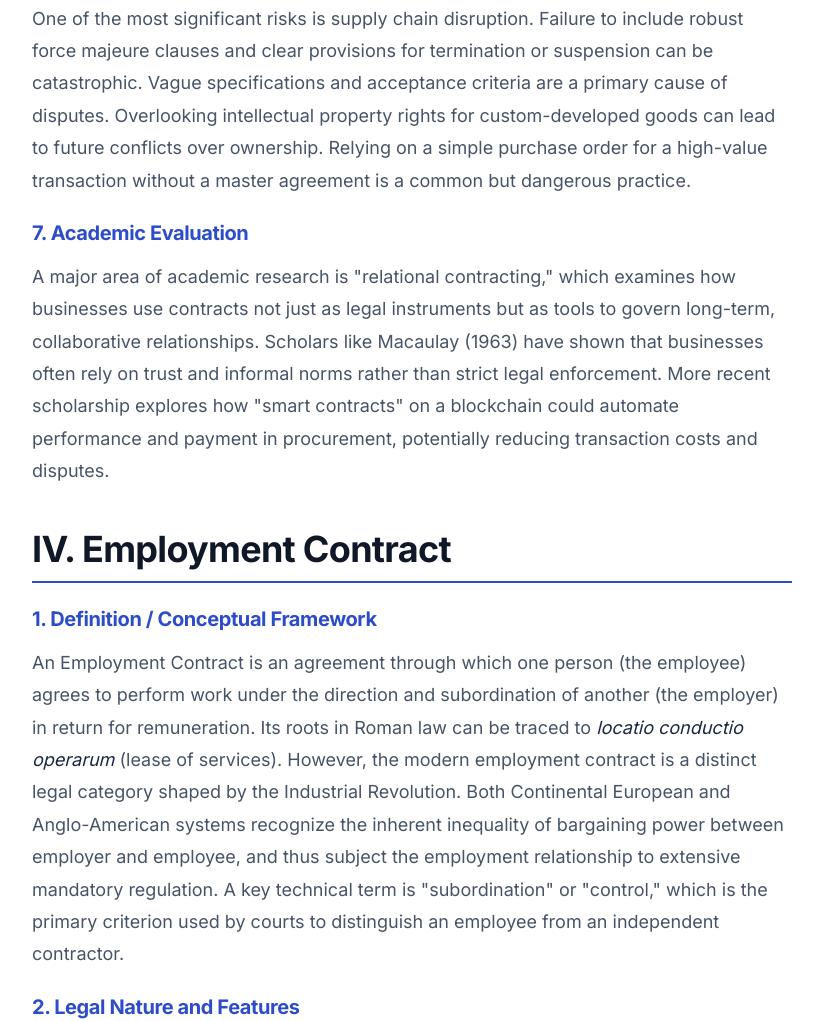
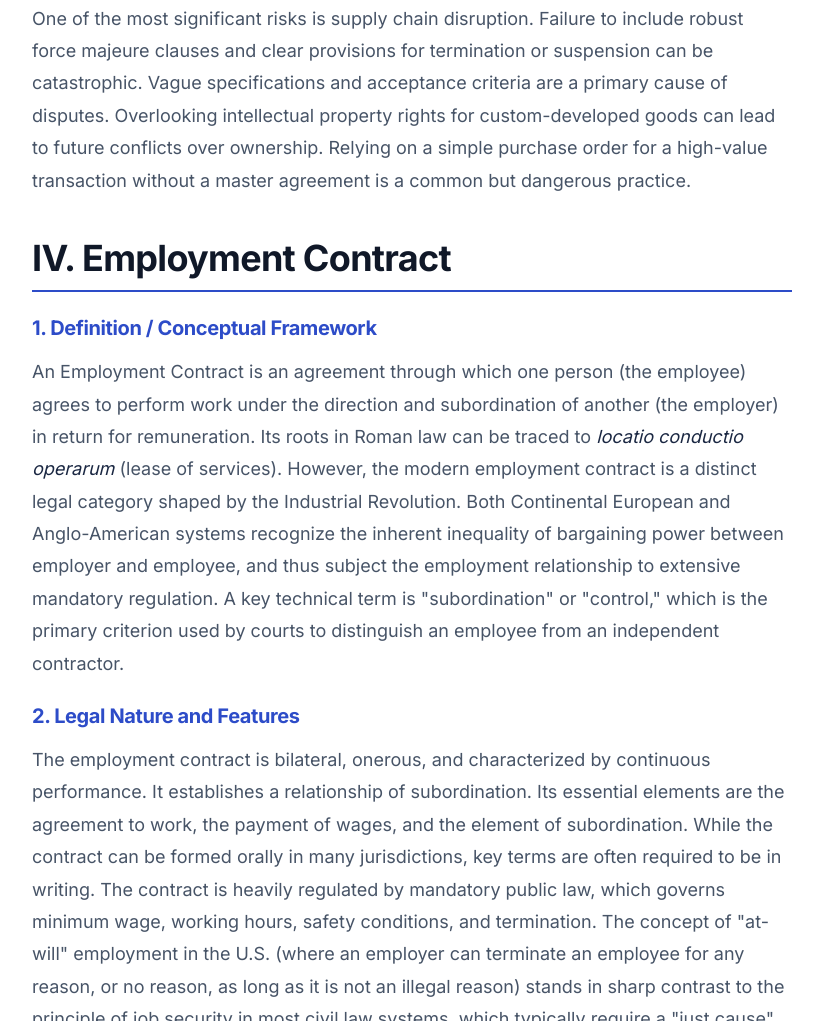
Before and after one commit to omaycompany/turkishtradelawyers, a plain HTML site: page most-important-contracts-for-the-business-have.html in a window 1280 px wide. Shown: the part 7324-8345 px from the top of the page, without its empty margins (228-1051 px from the left). Drawn offline with Linux system fonts and the light colour scheme.

Commit message:
UPDATE
u

```diff
--- a/most-important-contracts-for-the-business-have.html
+++ b/most-important-contracts-for-the-business-have.html
@@ -135,9 +135,6 @@
 
                     <h4>6. Common Legal Risks & Drafting Pitfalls</h4>
                     <p>One of the most significant risks is supply chain disruption. Failure to include robust force majeure clauses and clear provisions for termination or suspension can be catastrophic. Vague specifications and acceptance criteria are a primary cause of disputes. Overlooking intellectual property rights for custom-developed goods can lead to future conflicts over ownership. Relying on a simple purchase order for a high-value transaction without a master agreement is a common but dangerous practice.</p>
-
-                    <h4>7. Academic Evaluation</h4>
-                    <p>A major area of academic research is "relational contracting," which examines how businesses use contracts not just as legal instruments but as tools to govern long-term, collaborative relationships. Scholars like Macaulay (1963) have shown that businesses often rely on trust and informal norms rather than strict legal enforcement. More recent scholarship explores how "smart contracts" on a blockchain could automate performance and payment in procurement, potentially reducing transaction costs and disputes.</p>
                 </section>
 
                 <!-- IV. Employment Contract -->
```
